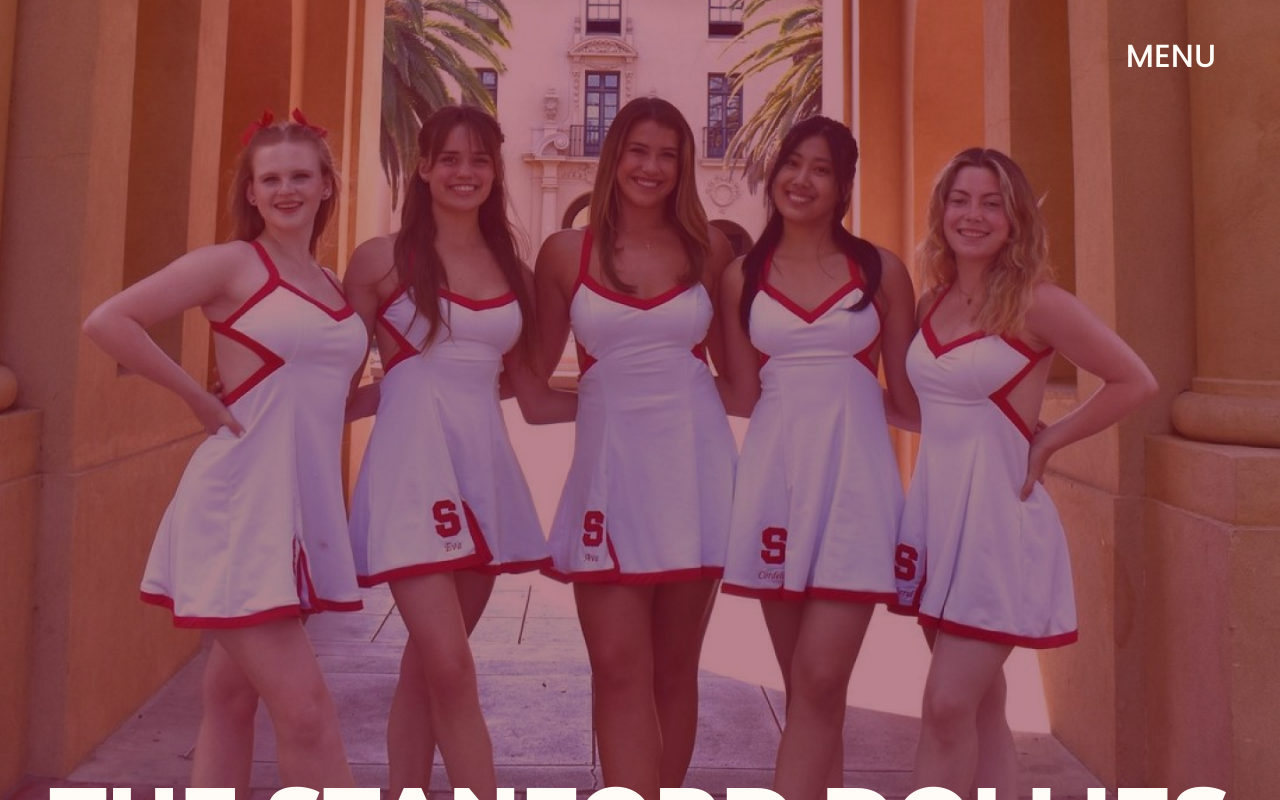
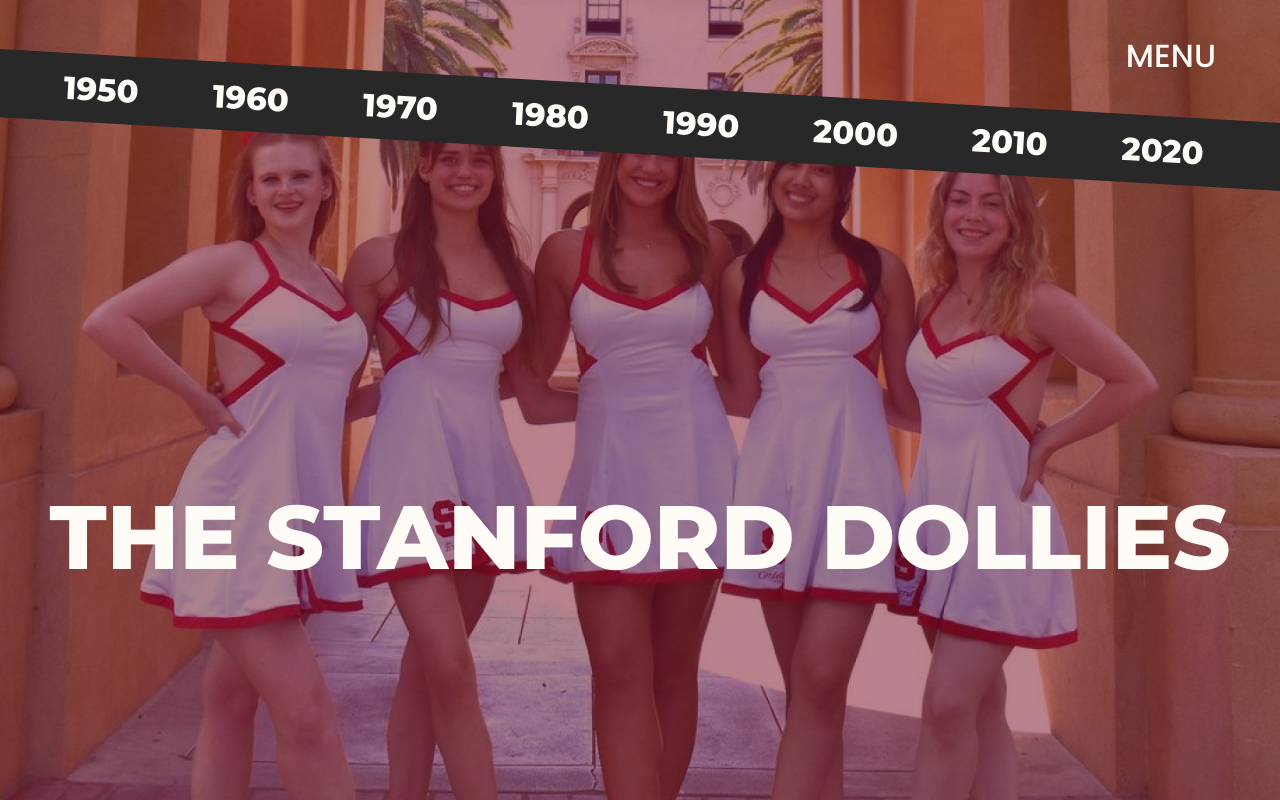
Before and after one commit to hichewss/dollies, a React (Create React App) app: page / in a window 1280 px wide. Built offline with nearby package versions, Linux system fonts and the light colour scheme.

Commit message:
fixed some formatting

```diff
--- a/src/components.css
+++ b/src/components.css
@@ -109,6 +109,10 @@
 
 .boot-right {
   right: 7%;
+}
+
+.home-layer-up {
+  z-index: 3;
 }
 
 /* margins and constraints */
@@ -358,15 +362,15 @@
 
 .home-header-box {
   width: 100%;
-  height: 40%;
+  height: 25%;
 }
 
 .home-text-box {
   background-color: var(--color-cream);
   width: 100%;
-  height: max-content;
   position: relative;
-  overflow: hidden;
+  overflow: visible;
+  height: min-content;
 }
 
 .home-text-margin {
@@ -393,6 +397,12 @@
   padding: 8% 0%;
 }
 
+.photo-album-text {
+  font-family: "Montserrat", sans-serif;
+  font-weight: 700;
+  font-size: 65px;
+}
+
 /* dress */
 .dress-background {
   width: 100vw;
@@ -402,11 +412,14 @@
   border-bottom: 1.2vh solid var(--color-dark-red);
   overflow: hidden;
   position: absolute;
-  bottom: 10%;
 }
 
 .dress-container {
   width: 100vw;
+}
+
+.white-separator {
+  height: 5vh;
 }
 
 /* years */
@@ -414,11 +427,17 @@
   background-color: var(--color-black);
   width: 100vw;
   height: 6vh;
-  padding: 0px 5px;
-  overflow: hidden;
+  padding: 10px;
+  overflow-x: hidden;
   position: absolute;
-  z-index: 2;
+}
+
+.year-bottom {
   bottom: 4%;
+}
+
+.year-top {
+  top: 2%;
 }
 
 .year-container {
@@ -587,5 +606,5 @@
 }
 
 .small-rotate {
-  transform: rotate(3deg);
+  transform: rotate(3.3deg);
 }
--- a/src/components/dresses.tsx
+++ b/src/components/dresses.tsx
@@ -10,7 +10,7 @@
 
 function Dresses() {
   return (
-    <div className="center-box bottom">
+    <div className="center-box">
       <div className="dress-background center-box small-rotate home">
         <div className="side-margin dress-container spaced-and-center-box">
           {images.map((image: any, index: any) => (
--- a/src/components/years.tsx
+++ b/src/components/years.tsx
@@ -16,7 +16,7 @@
 function PastYears() {
   return (
     <div className="center-box">
-      <div className="black-background center-box small-rotate home">
+      <div className="black-background year-top center-box small-rotate home">
         <div className="year-side-margin year-container spaced-and-center-box">
           {old.map((year) => {
             return <div className="year-font color-white">{year}</div>;
--- a/src/pages/HomePage.tsx
+++ b/src/pages/HomePage.tsx
@@ -12,7 +12,7 @@
   return (
     <div className="vertical-box">
       <div className="end-box small-right-margin">
-        <p className="color-white absolute">MENU</p>
+        <p className="color-white absolute home-layer-up">MENU</p>
       </div>
       <div className="vertical-box">
         <img
@@ -20,9 +20,12 @@
           width="100%"
           height="100%"
           alt="Stanford Dollies 23-24"
+          className="home"
         />
         <div className="absolute home-header-box center-box">
-          <div className="home-header color-white">THE STANFORD DOLLIES</div>
+          <div className="home-header color-white home-layer-up">
+            THE STANFORD DOLLIES
+          </div>
         </div>
       </div>
       <div className="home-text-box">
@@ -50,16 +53,25 @@
               and off as members of and choreographers for many programs.
             </p>
           </div>
+          <div className="large-bottom-margin" />
         </div>
+      </div>
+      <div className="vertical-box">
+        <div className="white-triangle" />
         <Dresses />
-        <div className="large-bottom-margin" />
         <PastYears />
+      </div>
+      <div className="small-bottom-margin" />
+      <div className="vertical-box small-center-margin">
+        <div className="photo-album-text color-white">PHOTO ALBUM</div>
       </div>
       <DolliesNeverDie />
       <div className="home-text-box">
+        <PastYears />
         <div className="red-triangle" />
         <div className="interested-box-padding center-box">
           <div className="vertical-box">
+            <div className="small-bottom-margin" />
             <h1 className="color-black center-box">INTERESTED?</h1>
             <h1 className="color-black center-box"> YOU COULD BE NEXT!</h1>
             <div className="small-bottom-margin" />
```
Also changed, not shown: src/components/images.tsx (+18 -0 lines).
